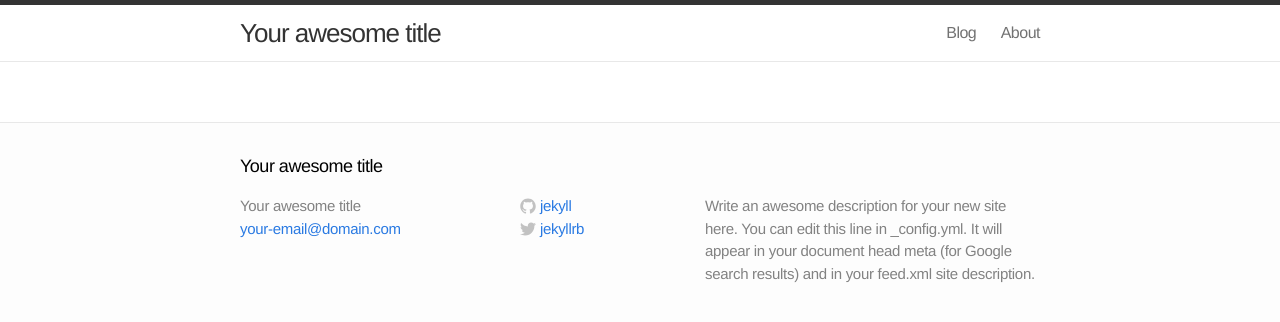
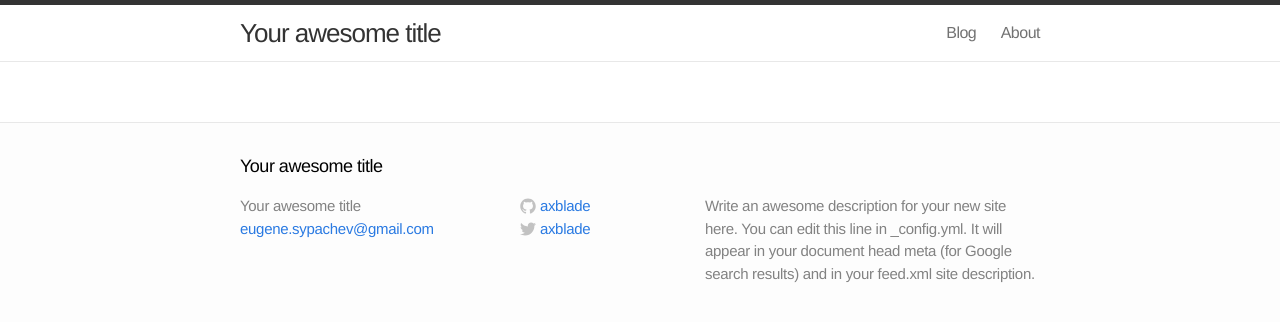
Before and after one commit to eugene-sy/eugene-sy.github.io, a Jekyll site: the page built from index.html, in a window 1280 px wide. Shown: the top 322 px of the page. Built offline with Jekyll 4.4.1, drawn with Linux system fonts in a browser that asks for light colours.

Commit message:
some variables

```diff
--- a/_config.yml
+++ b/_config.yml
@@ -1,11 +1,11 @@
 # Site settings
 title: Your awesome title
-email: your-email@domain.com
+email: eugene.sypachev@gmail.com
 description: "Write an awesome description for your new site here. You can edit this line in _config.yml. It will appear in your document head meta (for Google search results) and in your feed.xml site description."
 baseurl: ""
-url: "http://yourdomain.com"
-twitter_username: jekyllrb
-github_username:  jekyll
+url: "axblade.github.io"
+twitter_username: axblade
+github_username:  axblade
 
 # Build settings
 markdown: kramdown
```
